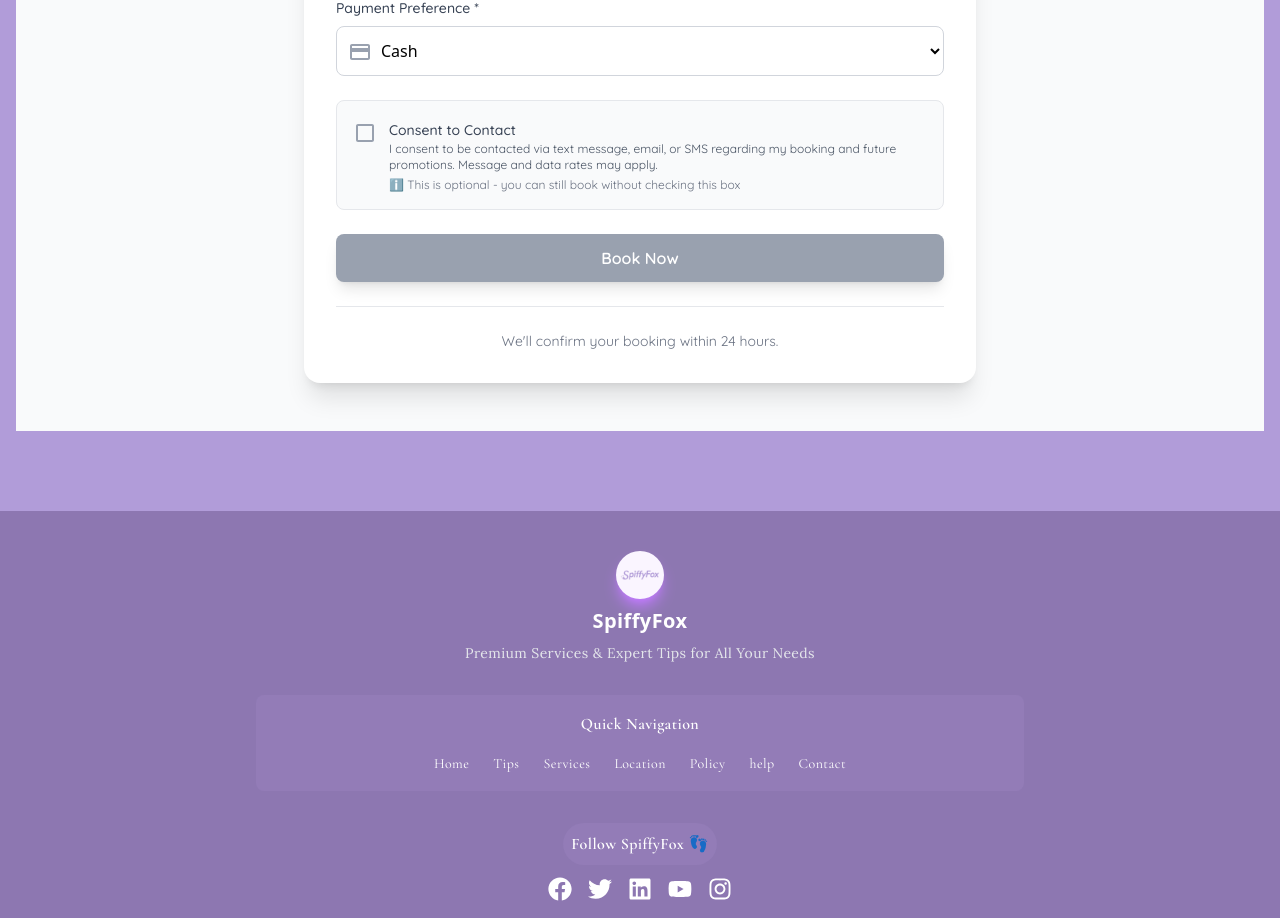
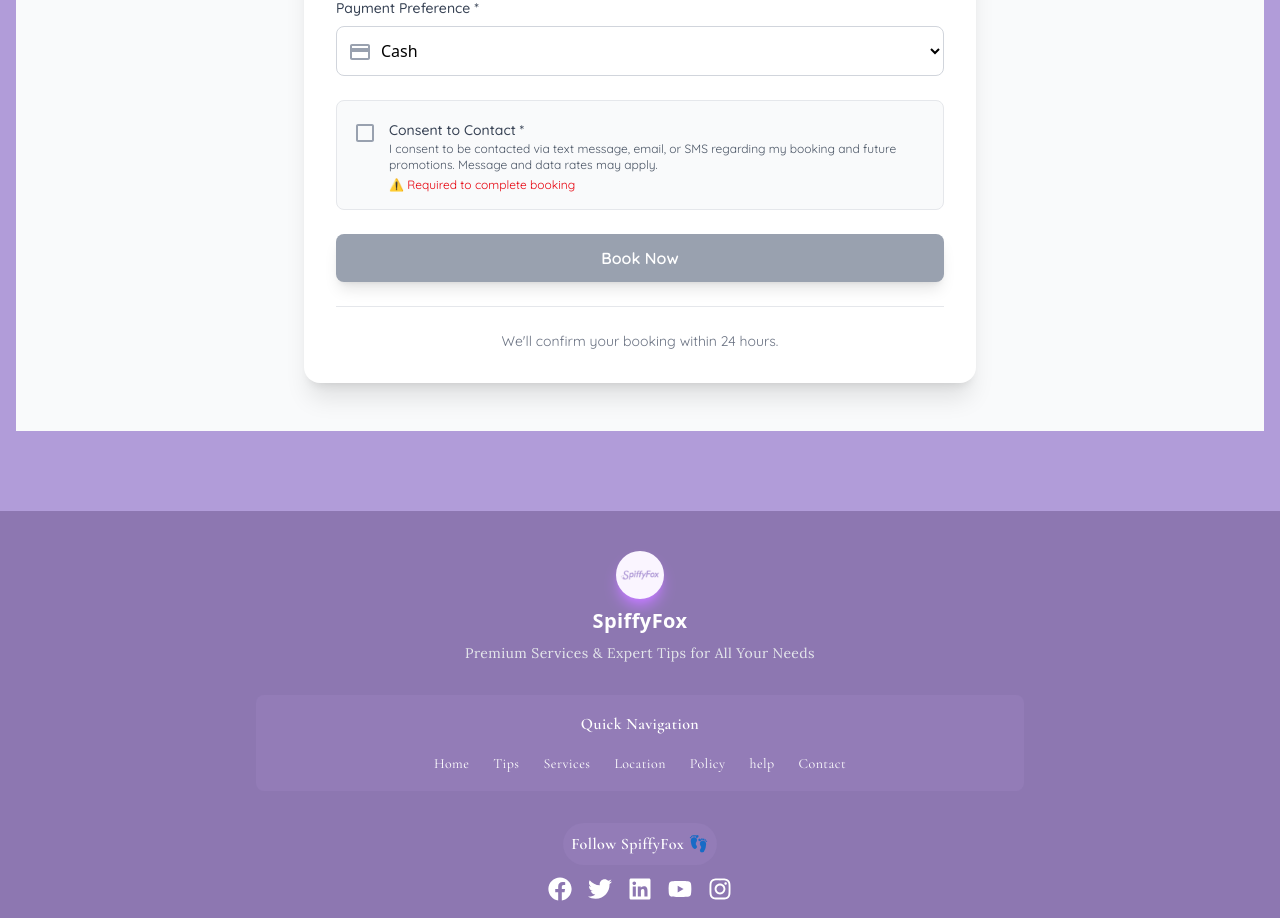
Before and after one commit to Angelapeters1601/spiffyfox, a React (Vite) app: page /booking in a window 1280 px wide. Shown: the part 1240-2158 px from the top of the page. Built offline with nearby package versions, Linux system fonts and the light colour scheme; no server answers; a web font is replaced by a local one.

Commit message:
update the consent checkbox to be mandatory

```diff
--- a/src/pages/Booking.jsx
+++ b/src/pages/Booking.jsx
@@ -257,9 +257,16 @@
         throw new Error("Please enter a valid 10-digit phone number");
       }
 
-      // Validate ZIP code (5 digits) - optional validation
-      if (formData.zipcode && !/^\d{5}$/.test(formData.zipcode)) {
+      // Validate ZIP code (5 digits)
+      if (!/^\d{5}$/.test(formData.zipcode)) {
         throw new Error("Please enter a valid 5-digit ZIP code");
+      }
+
+      // Validate consent - REQUIRED
+      if (!formData.consent_to_contact) {
+        throw new Error(
+          "You must consent to be contacted via text, email, or SMS to complete your booking",
+        );
       }
 
       // Check if selected date is Saturday
@@ -645,8 +652,14 @@
               </div>
             </div>
 
-            {/* Consent Checkbox - Optional for now */}
-            <div className="flex items-start gap-3 rounded-lg border border-gray-200 bg-gray-50 p-4">
+            {/* Consent Checkbox */}
+            <div
+              className={`flex items-start gap-3 rounded-lg border p-4 ${
+                !formData.consent_to_contact && error?.includes("consent")
+                  ? "border-red-300 bg-red-50"
+                  : "border-gray-200 bg-gray-50"
+              }`}
+            >
               <button
                 type="button"
                 onClick={() => {
@@ -654,6 +667,10 @@
                     ...prev,
                     consent_to_contact: !prev.consent_to_contact,
                   }));
+                  // Clear error when user clicks consent
+                  if (error?.includes("consent")) {
+                    setError("");
+                  }
                 }}
                 className="mt-0.5 flex-shrink-0"
               >
@@ -665,16 +682,15 @@
               </button>
               <div>
                 <label className="font-quicksand text-sm font-medium text-gray-700">
-                  Consent to Contact
+                  Consent to Contact *
                 </label>
                 <p className="font-quicksand text-xs text-gray-600">
                   I consent to be contacted via text message, email, or SMS
                   regarding my booking and future promotions. Message and data
                   rates may apply.
                 </p>
-                <p className="font-quicksand mt-1 text-xs text-gray-500">
-                  ℹ️ This is optional - you can still book without checking this
-                  box
+                <p className="font-quicksand mt-1 text-xs text-red-600">
+                  ⚠️ Required to complete booking
                 </p>
               </div>
             </div>
@@ -693,13 +709,15 @@
                 loading ||
                 !formData.appointment_date ||
                 isSaturday(formData.appointment_date) ||
-                availableSlots.length === 0
+                availableSlots.length === 0 ||
+                !formData.consent_to_contact
               }
               className={`font-quicksand w-full rounded-lg px-6 py-3 font-semibold text-white shadow-lg transition-all ${
                 loading ||
                 !formData.appointment_date ||
                 isSaturday(formData.appointment_date) ||
-                availableSlots.length === 0
+                availableSlots.length === 0 ||
+                !formData.consent_to_contact
                   ? "cursor-not-allowed bg-gray-400"
                   : "spiffy-bg hover:scale-[1.02] hover:shadow-xl"
               }`}
```
